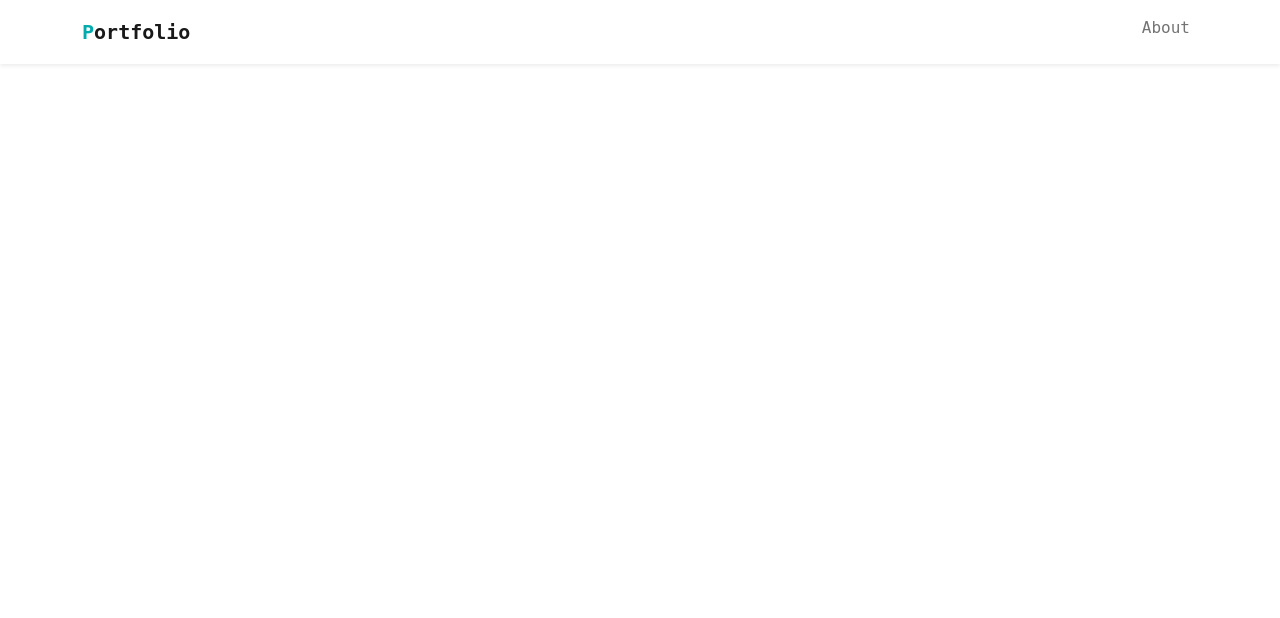
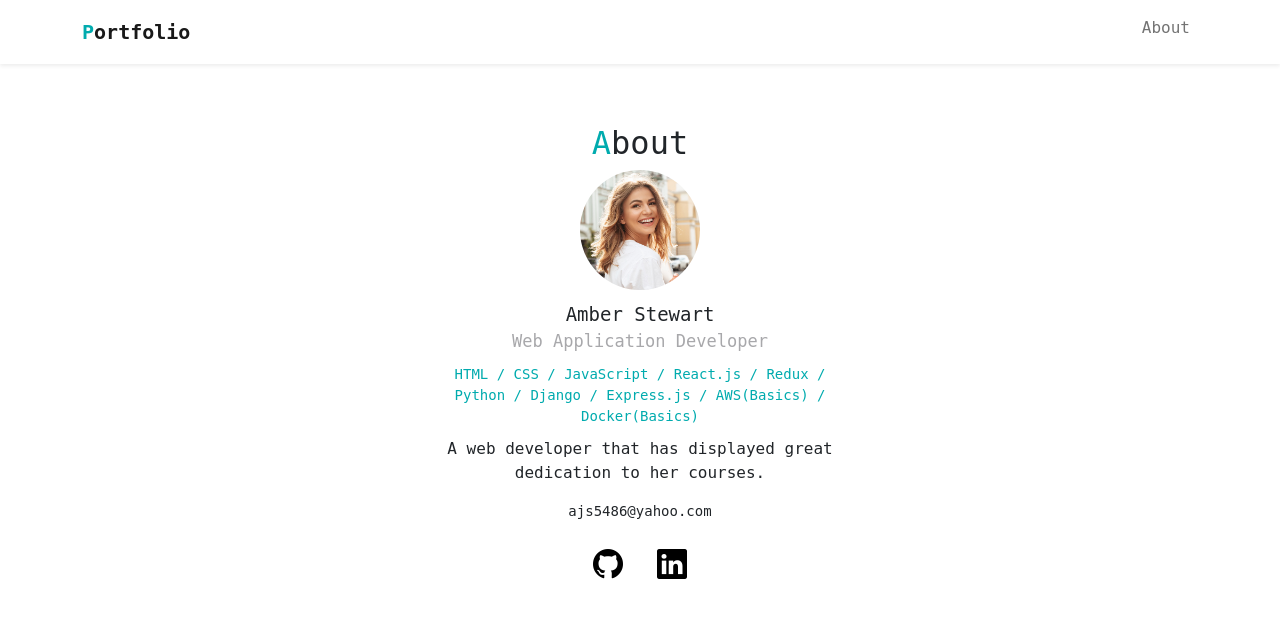
Before and after one commit to AmberJS9592/Portfolio, a PHP site: page / in a window 1280 px wide. Shown: the top 618 px of the page. Run offline with PHP 8.4, Linux system fonts and the light colour scheme; some libraries are stand-ins or nearby versions.

Commit message:
added about section

```diff
--- a/index.html
+++ b/index.html
@@ -3,6 +3,7 @@
   <head>
     <meta charset="utf-8" />
     <meta name="viewport" content="width=device-width, initial-scale=1" />
+    <link rel="stylesheet" href="https://cdn.jsdelivr.net/npm/bootstrap-icons@1.9.0/font/bootstrap-icons.css">
     <link rel="icon" type="image/png" href="img\techis-logo.png" >
     <!-- CSS only -->
 <link href="https://cdn.jsdelivr.net/npm/bootstrap@5.2.0-beta1/dist/css/bootstrap.min.css" rel="stylesheet" integrity="sha384-0evHe/X+R7YkIZDRvuzKMRqM+OrBnVFBL6DOitfPri4tjfHxaWutUpFmBp4vmVor" crossorigin="anonymous">
@@ -26,6 +27,21 @@
           </div>
         </div>
       </nav>
+
+      <div id="about">
+        <h2><span class="font-primary">A</span>bout</h2>
+        <img src="img/sample-woman.jpg">
+        <div class="name">Amber Stewart</div>
+        <div class="vocation">Web Application Developer</div>
+        <div class="skills">HTML / CSS / JavaScript / React.js / Redux / Python / Django / Express.js / AWS(Basics) / Docker(Basics)</div>
+        <p>A web developer that has displayed great dedication to her courses.</p>
+        <div class="email">ajs5486@yahoo.com</div>
+        <div class="icons">
+            <a href="https://github.com/AmberJS9592"><i class="bi bi-github"></i></i></a>
+            <a href="https://www.linkedin.com/in/amber-stewart-54a3a3188/"><i class="bi bi-linkedin ms-3"></i></a>
+
+        </div>
+      </div>
     <!-- JavaScript Bundle with Popper -->
 <script src="https://cdn.jsdelivr.net/npm/bootstrap@5.2.0-beta1/dist/js/bootstrap.bundle.min.js" integrity="sha384-pprn3073KE6tl6bjs2QrFaJGz5/SUsLqktiwsUTF55Jfv3qYSDhgCecCxMW52nD2" crossorigin="anonymous"></script>
   </body>
--- a/style.css
+++ b/style.css
@@ -14,3 +14,45 @@ body{
     font-size: 20px;
     font-weight: bold;
 }
+
+/***********
+
+ABOUT
+
+***********/
+
+#about{
+    margin: 60px auto;
+    max-width: 400px;
+    text-align: center;
+}
+#about img{
+    border-radius: 50%;
+    width: 120px;
+    margin-bottom: 10px;
+}
+#about .name{
+    font-size: 19px;
+}
+#about .vocation{
+    font-size: 17px;
+    color: #A8A8AB;
+    margin-bottom: 10px;
+}
+#about .skills{
+    font-size: 14px;
+    color: #00abae;
+    margin-bottom: 10px;
+}
+#about .email{
+    margin-top: 14px;
+    font-size: 14px;
+}
+#about .icons{
+    margin-top: 20px;
+    font-size: 30px;
+}
+#about .icons a{
+    color:black;
+
+}
```
